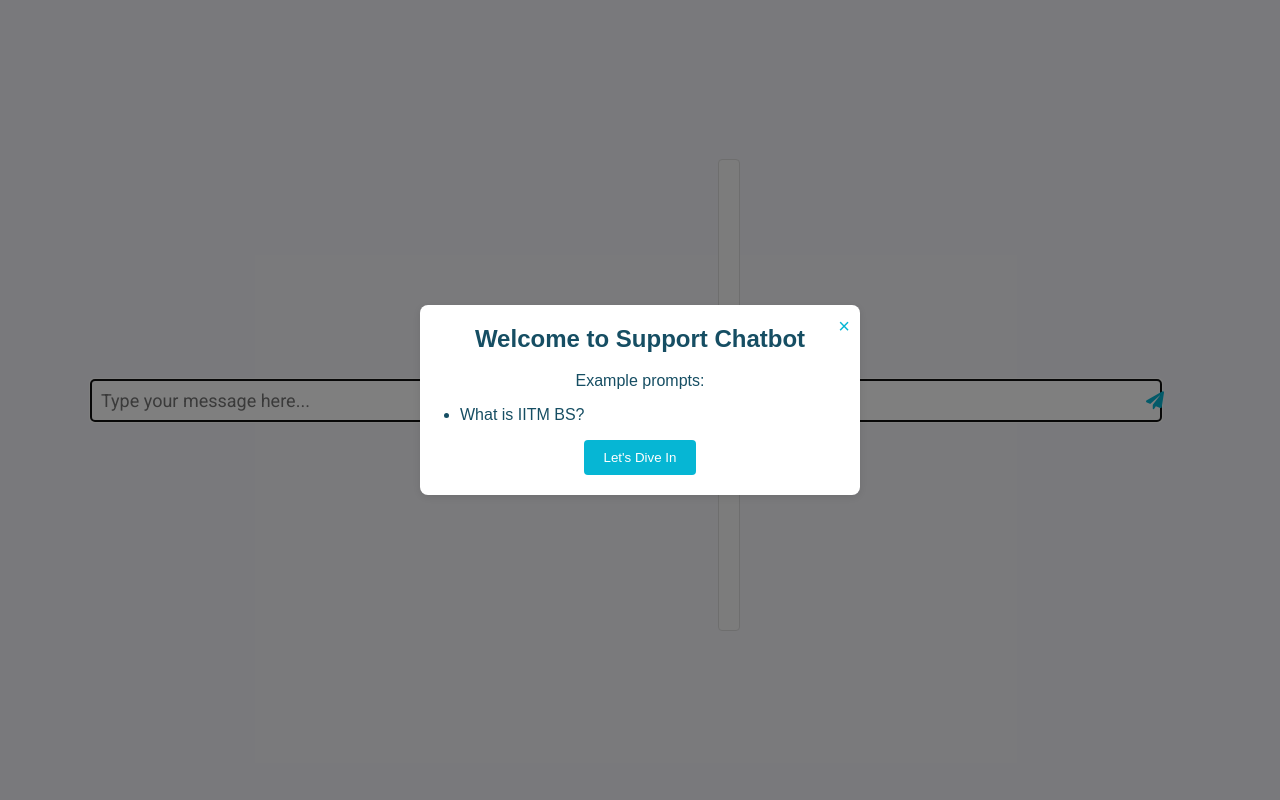
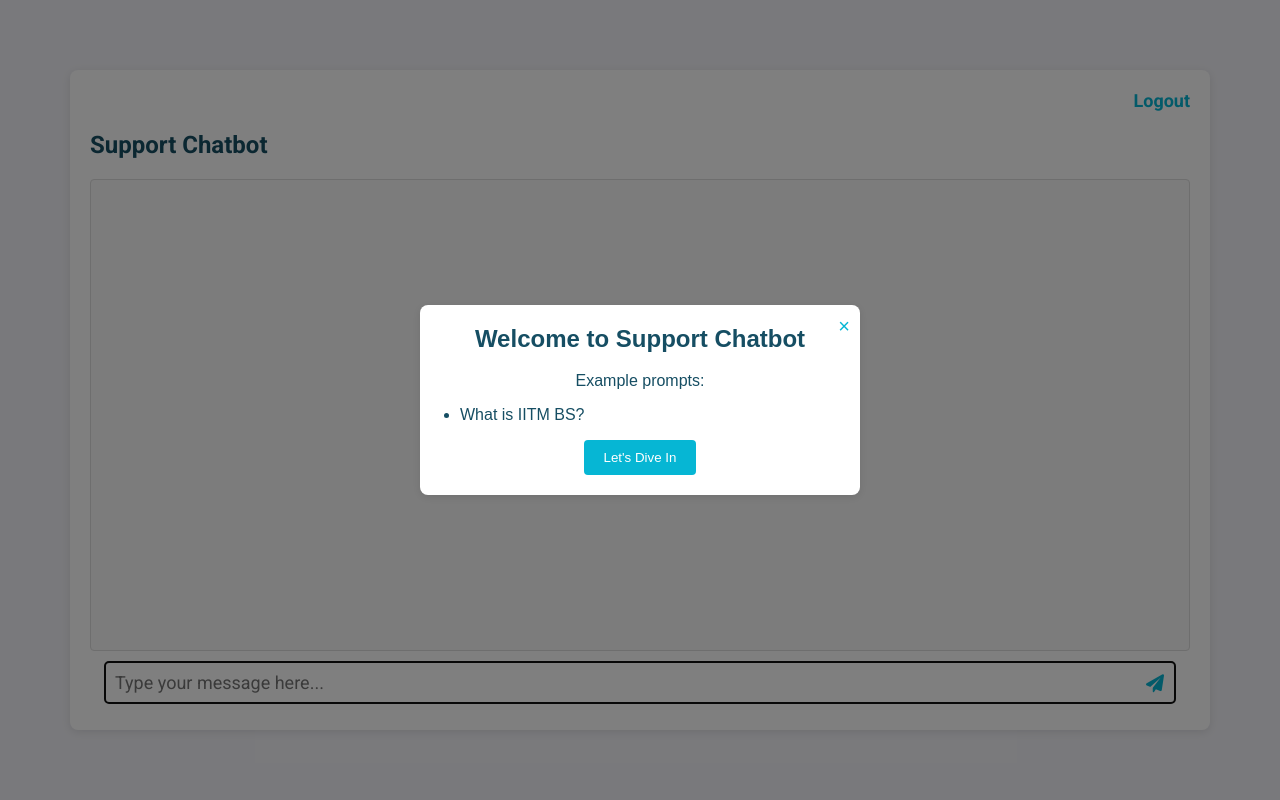
Before and after one commit to iitmbsc-student-projects/support-chatbot, a Flask app: template templates/index.html in a window 1280 px wide. Run offline with Flask 3, Linux system fonts and the light colour scheme; the visitor is signed in with stand-in values (Sample User, id 1); the template is opened without the code that fills it: most values are stand-ins (such as "Sample title", 1, 10 or a date in 2020); parts of the project's set-up code (start-up, migrations or seed data) failed here and were passed over; some libraries are stand-ins or nearby versions.

Commit message:
fixed bugs in ui

```diff
--- a/requirements.txt
+++ b/requirements.txt
@@ -18,3 +18,4 @@
 langchain-huggingface
 IPython
 bs4
+authlib
--- a/templates/index.html
+++ b/templates/index.html
@@ -14,8 +14,13 @@
 </head>
 
 <body>
+  <div class="container">
   {% if "user" in session %}
   <!-- CODE FOR LOGOUT-->
+    <div class="auth-container">
+        <!-- <p>Welcome, {{ user_name }}!</p> -->
+        <a href="{{ url_for('logout') }}">Logout</a>
+      </div>
 
     <div id="alert-box" class="alert-box">
         <div class="alert-content">
@@ -32,10 +37,16 @@
     <h1>Support Chatbot</h1>
     <div id="chat-box"></div>
       <div class="input-container">
-      <input type="text" id="user-input" placeholder="Type your message here..." autofocus />
+        <input
+          type="text"
+          id="user-input"
+          placeholder="Type your message here..."
+          autofocus
+        />
         <button id="send-btn">
           <i class="fa-solid fa-paper-plane"></i>
         </button>
+      </div>
     </div>
   </div>
 
```
Lines whose indentation alone changed are shown as unchanged.
